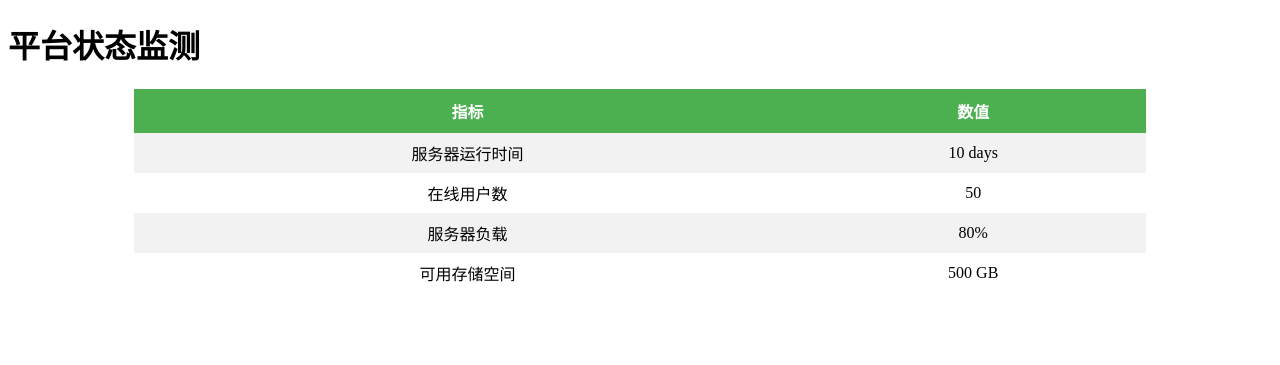
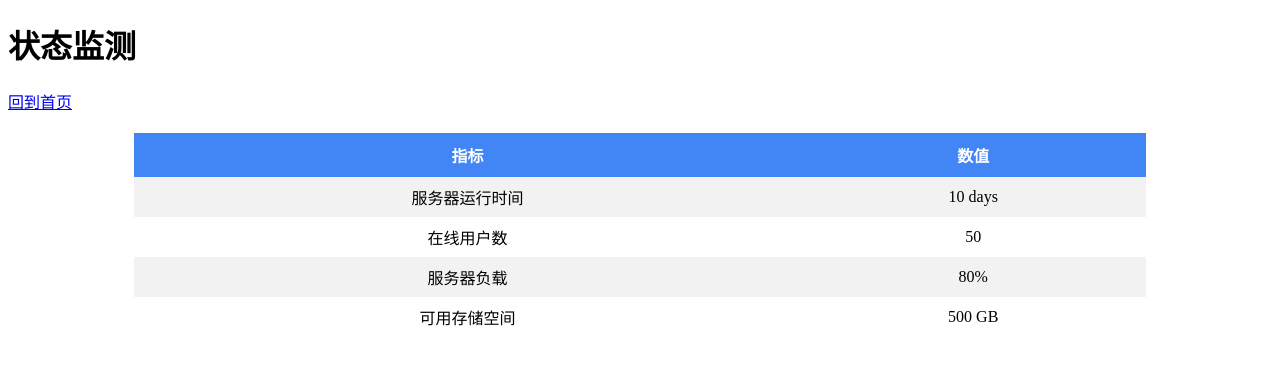
Before and after one commit to yyyyyml/WebApp, a Flask app: page /manage_status in a window 1280 px wide. Shown: the top 365 px of the page. Run offline with Flask 3, Linux system fonts and the light colour scheme.

Commit message:
back to index

```diff
--- a/website/static/style_manage.css
+++ b/website/static/style_manage.css
@@ -15,7 +15,7 @@ table {
 
 /* Style table headers (th) */
 table th {
-    background-color: #4CAF50;
+    background-color: #4285f4;
     color: white;
     text-align: center;
     padding: 10px;
@@ -40,7 +40,7 @@ form {
 
 /* Style buttons and select box (same as previous example) */
 button {
-    background-color: #4CAF50;
+    background-color: #4285f4;
     color: white;
     border: none;
     padding: 8px 12px;
--- a/website/templates/favorites.html
+++ b/website/templates/favorites.html
@@ -8,6 +8,7 @@
 
 <body>
     <h1>Web favorite</h1>
+    <a href="{{ url_for('index_ctrl.index') }}">回到首页</a>
     <table>
         <tr>
             <th>用户</th>
--- a/website/templates/history.html
+++ b/website/templates/history.html
@@ -8,6 +8,7 @@
 
 <body>
     <h1>Web history</h1>
+    <a href="{{ url_for('index_ctrl.index') }}">回到首页</a>
     <table>
         <tr>
             <th>用户</th>
--- a/website/templates/index.html
+++ b/website/templates/index.html
@@ -35,7 +35,7 @@
     </div>
     <a href="{{ url_for('relation_ctrl.favorites', username=user.username) }}">My Favorites</a>
     <a href="{{ url_for('relation_ctrl.history', username=user.username) }}">My History</a>
-    <a href="{{ url_for('relation_ctrl.judge', username=user.username) }}">Judge</a>
+    <a href="{{ url_for('relation_ctrl.judge', username=user.username) }}">Feedback</a>
 
 </body>
 
--- a/website/templates/judge.html
+++ b/website/templates/judge.html
@@ -6,6 +6,7 @@
 </head>
 <body>
       <h1>用户反馈</h1>
+      <a href="{{ url_for('index_ctrl.index') }}">回到首页</a>
         <form method="POST">
         <input type="text" name="username" placeholder={{username}} required>
             <br>
--- a/website/templates/literature_search_results.html
+++ b/website/templates/literature_search_results.html
@@ -8,6 +8,7 @@
 
 <body>
     <h1>文献搜索结果</h1>
+    <a href="{{ url_for('index_ctrl.index') }}">回到首页</a>
     <form action="{{ url_for('result_ctrl.search_results') }}" method="get">
         <input type="text" name="q" placeholder="Search...">
         <select name="search_type">
--- a/website/templates/manage.html
+++ b/website/templates/manage.html
@@ -1,10 +1,10 @@
 <!DOCTYPE html>
 <html>
 <head>
-    <title>Manage Panel</title>
+    <title>管理员页面</title>
 </head>
 <body>
-    <h1>管理员入口</h1>
+    <h1>管理员页面</h1>
     <ul>
         <li><a href="{{ url_for('manage_ctrl.manage_user') }}">用户管理</a></li>
         <li><a href="{{ url_for('manage_ctrl.manage_status') }}">平台检测</a></li>
--- a/website/templates/manage_feedback.html
+++ b/website/templates/manage_feedback.html
@@ -6,6 +6,7 @@
 </head>
 <body>
     <h1>用户反馈</h1>
+    <a href="{{ url_for('manage_ctrl.manage') }}">回到首页</a>
     <table>
         <tr>
             <th>发送者</th>
--- a/website/templates/manage_status.html
+++ b/website/templates/manage_status.html
@@ -2,10 +2,11 @@
 <html>
 <head>
     <link rel="stylesheet" type="text/css" href="{{ url_for('static', filename='style_manage.css') }}">
-    <title>平台状态监测</title>
+    <title>状态监测</title>
 </head>
 <body>
-    <h1>平台状态监测</h1>
+    <h1>状态监测</h1>
+    <a href="{{ url_for('manage_ctrl.manage') }}">回到首页</a>
     <table>
         <tr>
             <th>指标</th>
--- a/website/templates/manage_user.html
+++ b/website/templates/manage_user.html
@@ -6,7 +6,8 @@
     <title>User Management</title>
 </head>
 <body>
-    <h1>管理员界面</h1>
+    <h1>用户管理</h1>
+    <a href="{{ url_for('manage_ctrl.manage') }}">回到首页</a>
     <table>
         <tr>
             <th>用户名</th>
--- a/website/templates/summary.html
+++ b/website/templates/summary.html
@@ -5,6 +5,7 @@
     <title>文献总结</title>
 </head>
 <body>
+    <a href="{{ url_for('index_ctrl.index') }}">回到首页</a>
     <div class="container">
         <div class="pdf-panel">
             <iframe src="{{ url_for('summary_ctrl.pdf', filename=paper_filename) }}" style="width:100%; height:100%;" frameborder="0">
--- a/website/templates/web_search_results.html
+++ b/website/templates/web_search_results.html
@@ -8,6 +8,7 @@
 
 <body>
     <h1>搜索结果</h1>
+    <a href="{{ url_for('index_ctrl.index') }}">回到首页</a>
     <form action="{{ url_for('result_ctrl.search_results') }}" method="get">
         <input type="text" name="q" placeholder="Search...">
         <select name="search_type">
```
Also changed, not shown: 1 other file.
